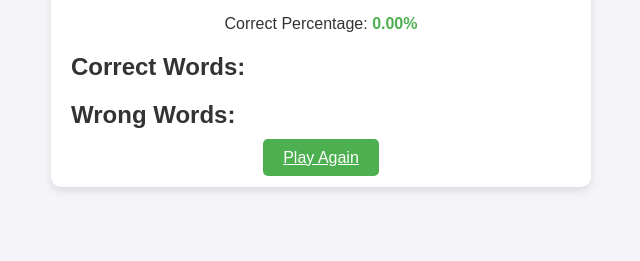
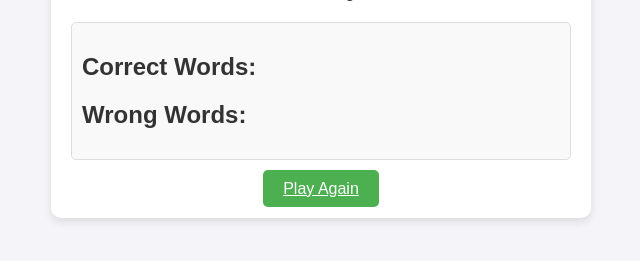
Before and after one commit to saeh/spelling, a Flask app: template templates/result.html in a window 1280 px wide. Shown: the part 356-617 px from the top of the page, without its empty margins (319-959 px from the left). Run offline with Flask 3, Linux system fonts and the light colour scheme; the template is opened without the code that fills it, so the values that code supplies are empty.

Commit message:
add history css

```diff
--- a/static/styles.css
+++ b/static/styles.css
@@ -100,3 +100,27 @@
     font-weight: bold;
     color: #4CAF50;
 }
+
+.history {
+    text-align: left;
+    margin: 20px 0;
+    max-height: 150px; /* Set a fixed height for the history section */
+    overflow-y: auto; /* Add a vertical scrollbar if content overflows */
+    border: 1px solid #ddd; /* Optional: Add a border for better visibility */
+    border-radius: 5px; /* Optional: Add rounded corners */
+    padding: 10px; /* Optional: Add padding for better spacing */
+    background: #f9f9f9; /* Optional: Add a background color */
+}
+
+.history ul {
+    list-style-type: none;
+    padding: 0;
+    margin: 0; /* Remove default margin */
+}
+
+.history li {
+    background: #f1f1f1; /* Light background for list items */
+    margin: 5px 0;
+    padding: 10px;
+    border-radius: 5px;
+}
```
